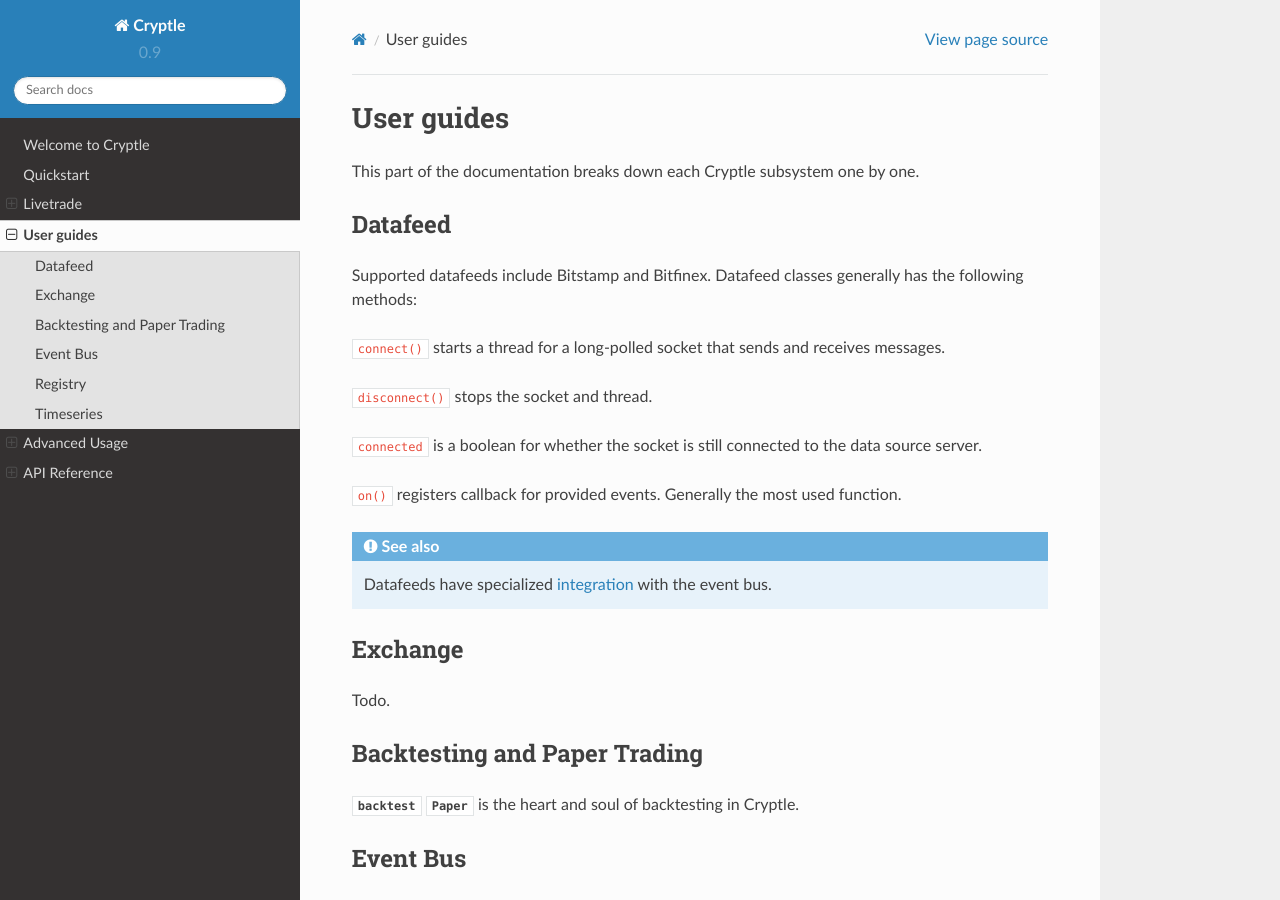
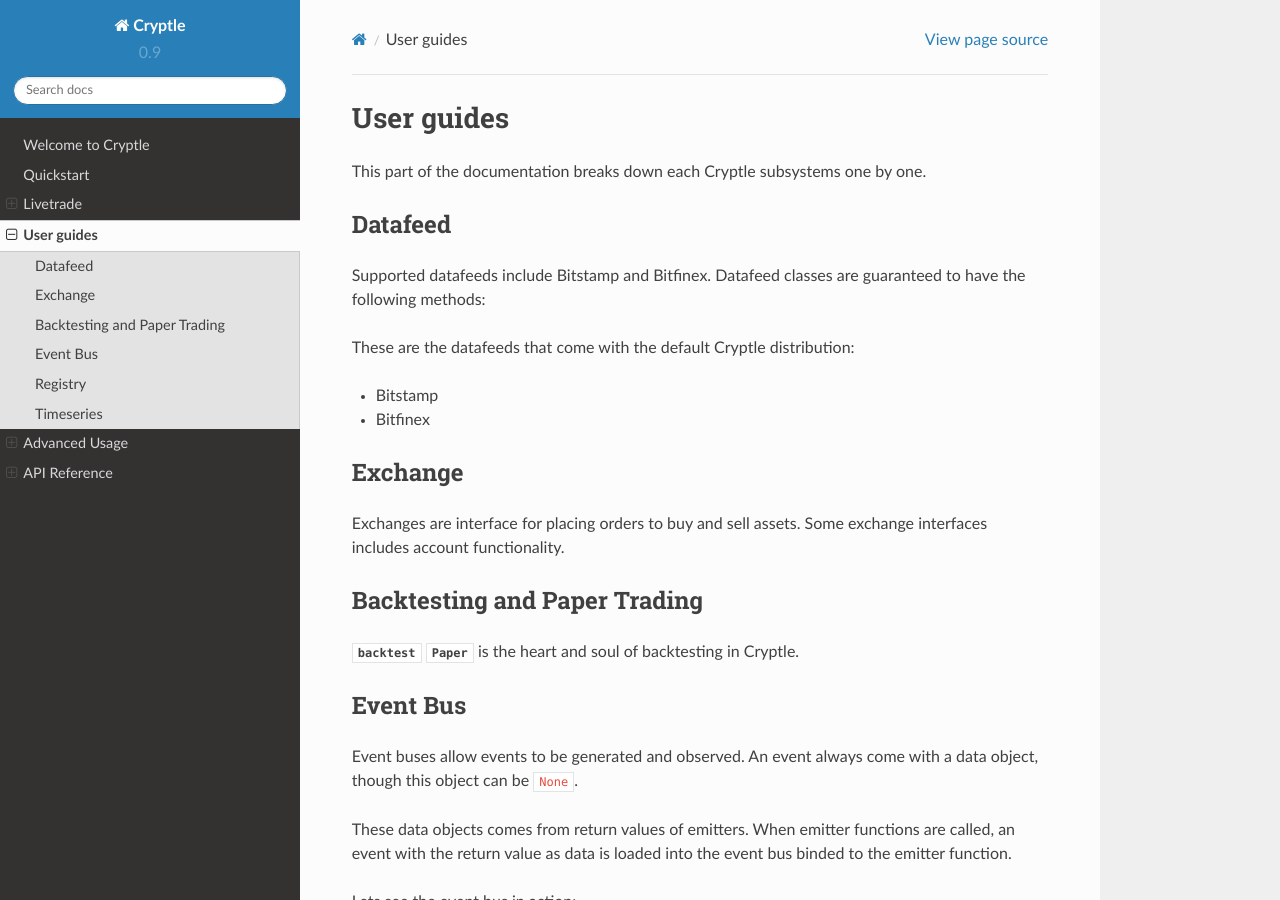
Before and after one commit to bridgelancer/cryptle_fork, a Sphinx documentation site: the page built from docs/guides.rst, in a window 1280 px wide and 900 px high. Built offline with Sphinx 7.4.7 and the Read the Docs theme 2.0.0, drawn with Linux system fonts in a browser that asks for light colours.

Commit message:
Doc for generic Datafeed and Exchange

```diff
--- a/docs/guides.rst
+++ b/docs/guides.rst
@@ -2,33 +2,24 @@
 
 User guides
 ===========
-This part of the documentation breaks down each Cryptle subsystem one by one.
+This part of the documentation breaks down each Cryptle subsystems one by one.
 
 
 Datafeed
 --------
-Supported datafeeds include Bitstamp and Bitfinex. Datafeed classes generally
-has the following methods:
+Supported datafeeds include Bitstamp and Bitfinex. Datafeed classes are
+guaranteed to have the following methods:
 
-:code:`connect()` starts a thread for a long-polled socket that sends and
-receives messages.
+These are the datafeeds that come with the default Cryptle distribution:
 
-:code:`disconnect()` stops the socket and thread.
-
-:code:`connected` is a boolean for whether the socket is still connected to the
-data source server.
-
-:code:`on()` registers callback for provided events. Generally the most used
-function.
-
-.. seealso::
-   Datafeeds have specialized :ref:`integration <datafeed_event>` with the event
-   bus.
+- Bitstamp
+- Bitfinex
 
 
 Exchange
 --------
-Todo.
+Exchanges are interface for placing orders to buy and sell assets. Some
+exchange interfaces includes account functionality.
 
 
 Backtesting and Paper Trading
@@ -125,12 +116,11 @@ An asynchronous protocol could be implemented in the future.
    dictionary, callbacks that are called earlier could modify the value passed
    into later callbacks.
 
+
 .. _registry_ref:
 
 Registry
 --------
-
-
 Registry handles :class:`Strategy` class's state information and controls the order
 and timing of logical tests' execution. The logical tests to be ran should be
 submitted in a Dictionary to the **setup** argument with an 'actionname' as a key
@@ -166,11 +156,11 @@ Constraints:
    - ``n per trade``
    - ``n per signal``
 
+
 .. _timeseries_ref:
 
 Timeseries
 ----------
-
 Timeseries is a stand alone class that handles a list-based data input and
 compute the value. Currently, the class only supports bar-by-bar update. For
 any Timeseries, a `self._ts` needs to be implemented during construction. The instance
```
Also changed, not shown: docs/api.rst (+37 -8 lines).
